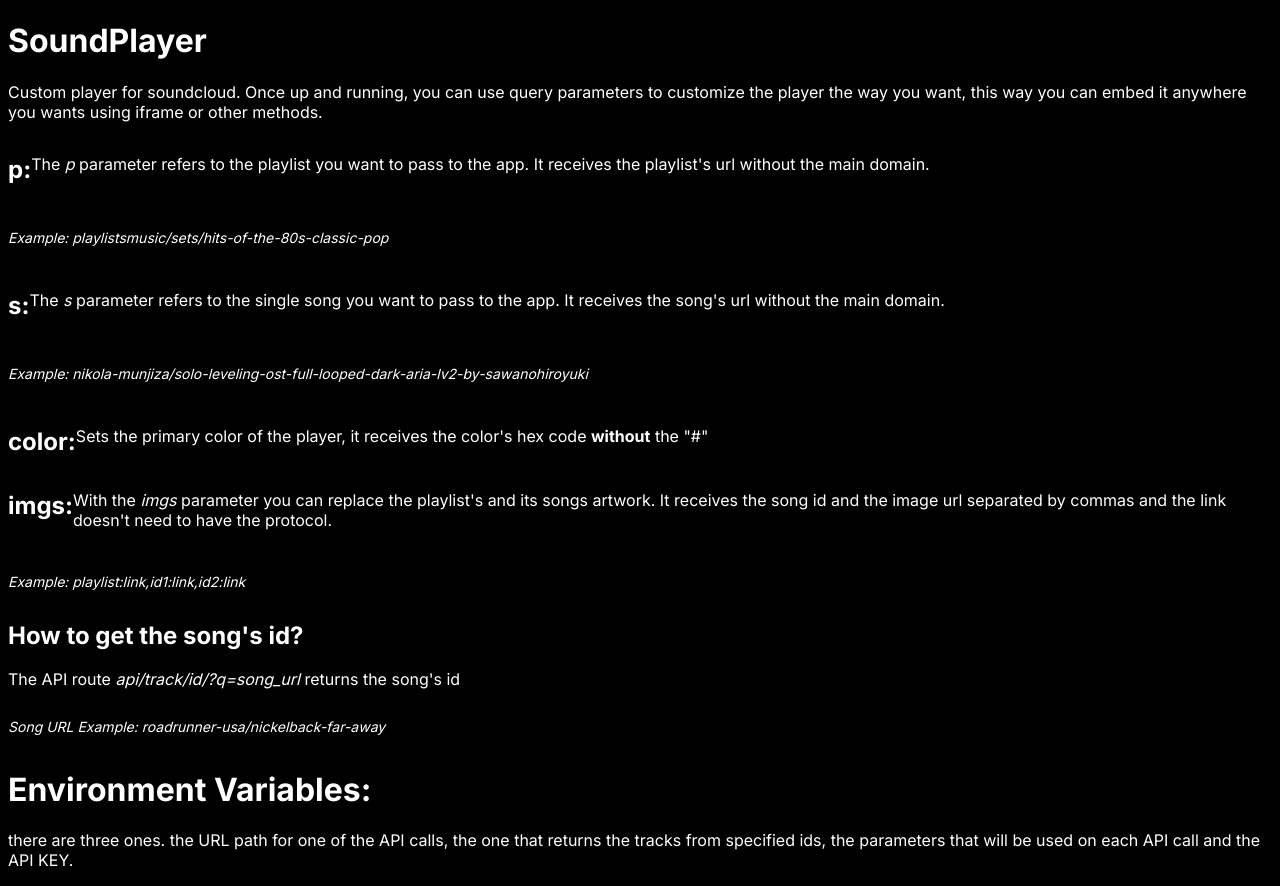
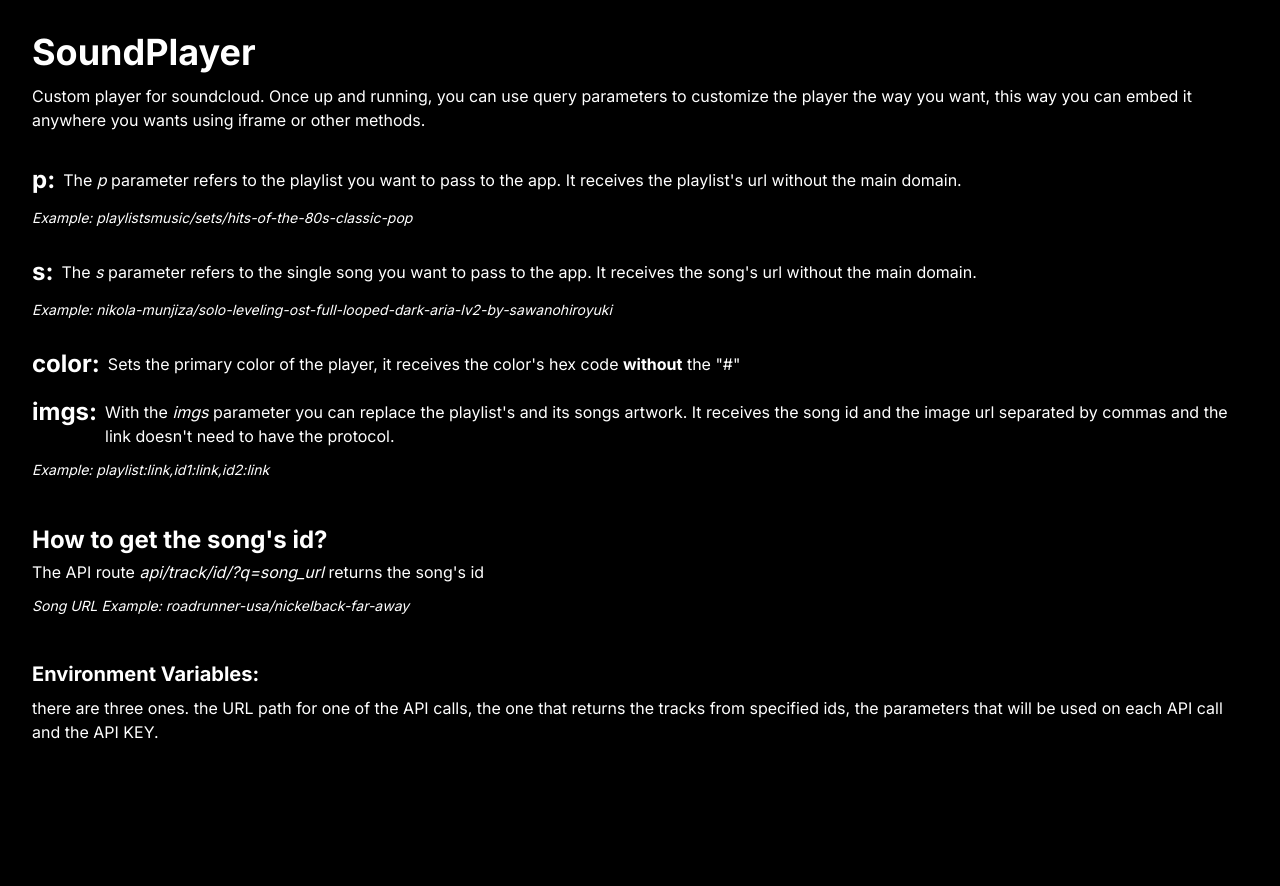
Before and after one commit to rafael-vasconcellos/soundplayer, a Next.js app: page / in a window 1280 px wide. After the commit the page ends 800 px from the top, so only its background shows below. Built offline with nearby package versions, Linux system fonts and the light colour scheme; no server answers.

Commit message:
update tailwindcss version

```diff
--- a/package.json
+++ b/package.json
@@ -14,9 +14,11 @@
     "jsdom": "^22.1.0",
     "next": "^14.2.4",
     "react": "latest",
-    "react-dom": "latest"
+    "react-dom": "latest",
+    "sound-player": "file:"
   },
   "devDependencies": {
+    "@tailwindcss/postcss": "^4.0.14",
     "@types/jsdom": "^21.1.3",
     "@types/node": "latest",
     "@types/react": "latest",
--- a/postcss.config.js
+++ b/postcss.config.js
@@ -1,6 +1,6 @@
 module.exports = {
   plugins: {
-    tailwindcss: {},
+    "@tailwindcss/postcss": {},
     autoprefixer: {},
   },
 }
--- a/src/app/globals.css
+++ b/src/app/globals.css
@@ -1,6 +1,4 @@
-@tailwind base;
-@tailwind components;
-@tailwind utilities;
+@import "tailwindcss";
 
 :root {
   --foreground-rgb: 0, 0, 0;
```
Also changed, not shown: 1 other file (tests, documents, lock files or other folders).
